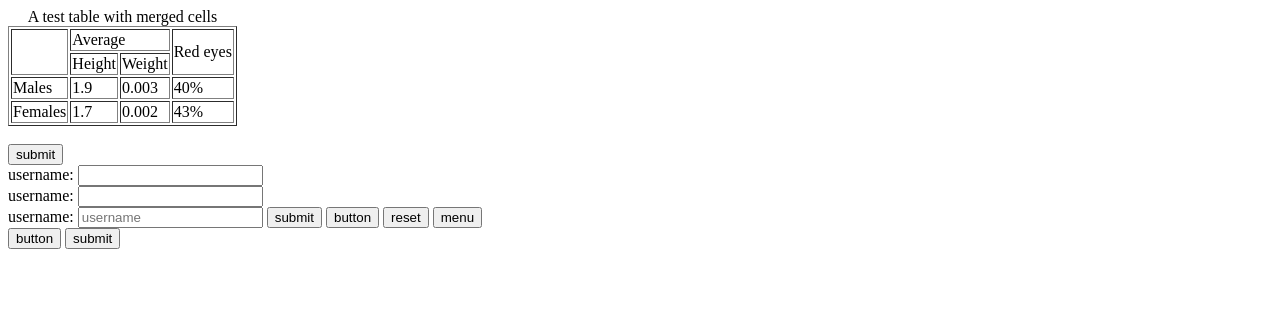
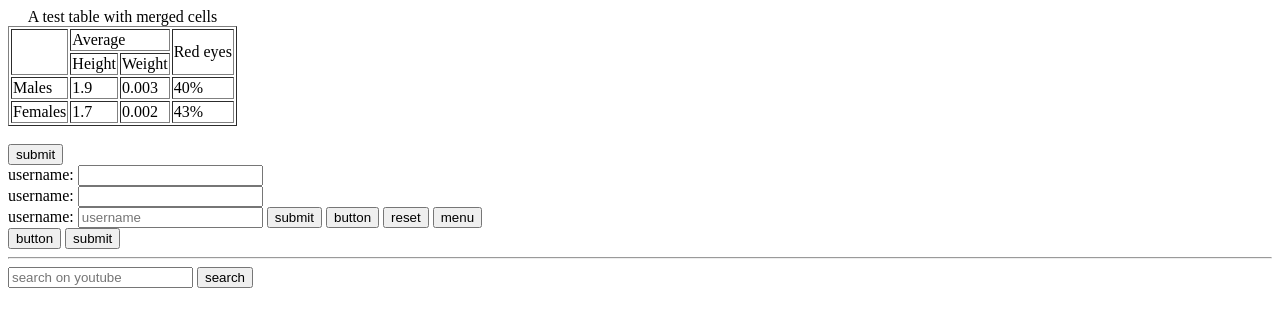
Before and after one commit to thisisdigamber/webdev_delta, a plain HTML site: page lec2/index.html in a window 1280 px wide. Drawn offline with Linux system fonts and the light colour scheme.

Commit message:
lec2_notes

```diff
--- a/lec2/index.html
+++ b/lec2/index.html
@@ -88,6 +88,17 @@
         </form>
 
 
+        <hr>
+
+        <form action="https://www.youtube.com/results">
+
+        <input type="text" name="search_query" placeholder="search on youtube" >
+
+        <button type="submit">search</button>
+
+        </form>
+
+
 
 </body>
 </html>
```
